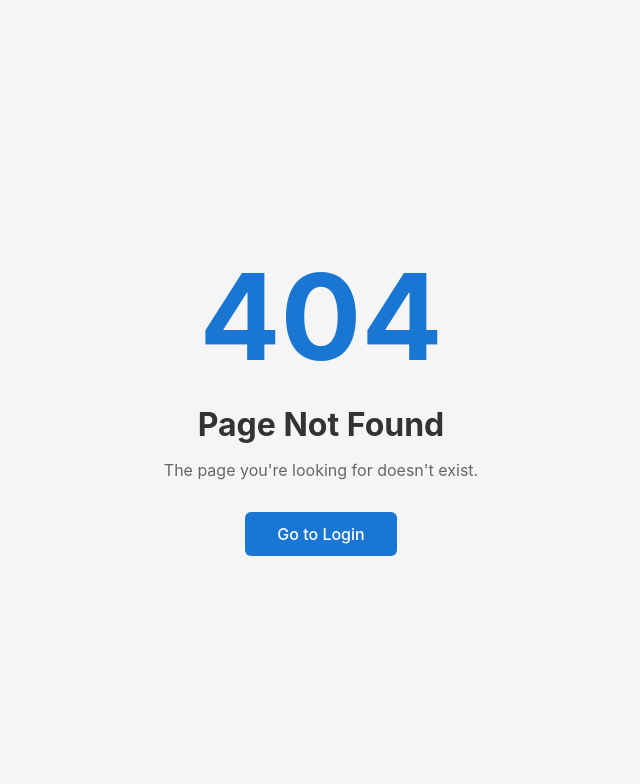
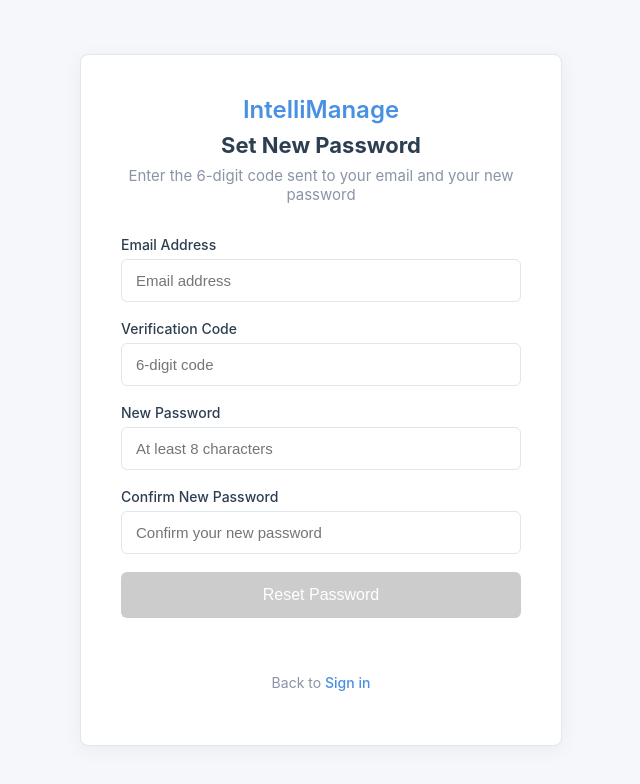
Before and after one commit to Ad2m1109/IntelliManage, an Angular app: page /auth/reset-password in a window 1280 px wide. Before the commit this address led to /404. Shown: the top 784 px of the page, without its empty margins (319-959 px from the left). Built offline with nearby package versions, Linux system fonts and the light colour scheme.

Commit message:
forget password module

```diff
--- a/src/app/app.routes.ts
+++ b/src/app/app.routes.ts
@@ -31,6 +31,7 @@
             { path: 'register', component: RegisterComponent },
             { path: 'verify-email', loadComponent: () => import('./components/auth/verification/verification').then(m => m.VerificationComponent) },
             { path: 'forgot-password', component: ForgotPasswordComponent },
+            { path: 'reset-password', loadComponent: () => import('./components/auth/reset-password/reset-password').then(m => m.ResetPasswordComponent) },
             { path: '', redirectTo: 'login', pathMatch: 'full' }
         ]
     },
--- a/src/app/components/auth/forgot-password/forgot-password.html
+++ b/src/app/components/auth/forgot-password/forgot-password.html
@@ -6,12 +6,27 @@
             <p>Enter your email to receive a reset link</p>
         </div>
 
-        <div class="auth-form">
-            <p style="text-align: center; color: #666;">Password reset form coming soon...</p>
+        <form (ngSubmit)="onSubmit()" #forgotForm="ngForm" class="auth-form">
+            <div class="form-group">
+                <label for="email">Email Address</label>
+                <input type="email" id="email" name="email" [(ngModel)]="email" required email #emailModel="ngModel"
+                    placeholder="Enter your email">
+                <div *ngIf="emailModel.invalid && (emailModel.dirty || emailModel.touched)" class="error-message">
+                    Please enter a valid email address.
+                </div>
+            </div>
+
+            <div *ngIf="message" [class.success-message]="!isError" [class.error-message]="isError">
+                {{ message }}
+            </div>
+
+            <button type="submit" class="submit-btn" [disabled]="forgotForm.invalid || isLoading">
+                {{ isLoading ? 'Sending...' : 'Send Reset Code' }}
+            </button>
 
             <div class="auth-footer">
                 <p>Remember your password? <a routerLink="/auth/login">Sign in</a></p>
             </div>
-        </div>
+        </form>
     </div>
 </div>
--- a/src/app/components/auth/forgot-password/forgot-password.ts
+++ b/src/app/components/auth/forgot-password/forgot-password.ts
@@ -1,14 +1,48 @@
 import { Component } from '@angular/core';
 import { CommonModule } from '@angular/common';
-import { RouterModule } from '@angular/router';
+import { RouterModule, Router } from '@angular/router';
+import { FormsModule } from '@angular/forms';
+import { AuthService } from '../../../services/auth.service';
 
 @Component({
   selector: 'app-forgot-password',
   standalone: true,
-  imports: [CommonModule, RouterModule],
+  imports: [CommonModule, RouterModule, FormsModule],
   templateUrl: './forgot-password.html',
   styleUrl: './forgot-password.css',
 })
 export class ForgotPasswordComponent {
+  email: string = '';
+  isLoading: boolean = false;
+  message: string = '';
+  isError: boolean = false;
 
+  constructor(
+    private authService: AuthService,
+    private router: Router
+  ) { }
+
+  onSubmit() {
+    if (!this.email) return;
+
+    this.isLoading = true;
+    this.message = '';
+    this.isError = false;
+
+    this.authService.forgotPassword(this.email).subscribe({
+      next: (response: any) => {
+        this.isLoading = false;
+        this.message = response.message;
+        // Redirect to reset password after a short delay
+        setTimeout(() => {
+          this.router.navigate(['/auth/reset-password'], { queryParams: { email: this.email } });
+        }, 2000);
+      },
+      error: (error: any) => {
+        this.isLoading = false;
+        this.isError = true;
+        this.message = error.error?.message || error.error || 'Failed to send reset code. Please try again.';
+      }
+    });
+  }
 }
--- a/src/app/components/auth/login/login.css
+++ b/src/app/components/auth/login/login.css
@@ -97,6 +97,16 @@
     text-align: center;
 }
 
+.success-message {
+    padding: 12px;
+    background-color: #e6fffa;
+    color: #2c7a7b;
+    border: 1px solid #2c7a7b;
+    border-radius: 6px;
+    font-size: 14px;
+    text-align: center;
+}
+
 .submit-btn {
     padding: 14px;
     background-color: var(--primary-color);
--- /dev/null
+++ b/src/app/components/auth/reset-password/reset-password.css
@@ -0,0 +1 @@
+@import url('../login/login.css');
--- /dev/null
+++ b/src/app/components/auth/reset-password/reset-password.html
@@ -0,0 +1,47 @@
+<div class="auth-container">
+    <div class="auth-card">
+        <div class="auth-header">
+            <h1>IntelliManage</h1>
+            <h2>Set New Password</h2>
+            <p>Enter the 6-digit code sent to your email and your new password</p>
+        </div>
+
+        <form (ngSubmit)="onSubmit()" #resetForm="ngForm" class="auth-form">
+            <div class="form-group">
+                <label for="email">Email Address</label>
+                <input type="email" id="email" name="email" [(ngModel)]="email" required email readonly
+                    placeholder="Email address">
+            </div>
+
+            <div class="form-group">
+                <label for="code">Verification Code</label>
+                <input type="text" id="code" name="code" [(ngModel)]="code" required maxlength="6" minlength="6"
+                    placeholder="6-digit code">
+            </div>
+
+            <div class="form-group">
+                <label for="newPassword">New Password</label>
+                <input type="password" id="newPassword" name="newPassword" [(ngModel)]="newPassword" required
+                    minlength="8" placeholder="At least 8 characters">
+            </div>
+
+            <div class="form-group">
+                <label for="confirmPassword">Confirm New Password</label>
+                <input type="password" id="confirmPassword" name="confirmPassword" [(ngModel)]="confirmPassword"
+                    required placeholder="Confirm your new password">
+            </div>
+
+            <div *ngIf="message" [class.success-message]="!isError" [class.error-message]="isError">
+                {{ message }}
+            </div>
+
+            <button type="submit" class="submit-btn" [disabled]="resetForm.invalid || isLoading">
+                {{ isLoading ? 'Resetting...' : 'Reset Password' }}
+            </button>
+
+            <div class="auth-footer">
+                <p>Back to <a routerLink="/auth/login">Sign in</a></p>
+            </div>
+        </form>
+    </div>
+</div>
--- /dev/null
+++ b/src/app/components/auth/reset-password/reset-password.ts
@@ -0,0 +1,63 @@
+import { Component, OnInit } from '@angular/core';
+import { CommonModule } from '@angular/common';
+import { RouterModule, ActivatedRoute, Router } from '@angular/router';
+import { FormsModule } from '@angular/forms';
+import { AuthService } from '../../../services/auth.service';
+
+@Component({
+    selector: 'app-reset-password',
+    standalone: true,
+    imports: [CommonModule, RouterModule, FormsModule],
+    templateUrl: './reset-password.html',
+    styleUrl: './reset-password.css',
+})
+export class ResetPasswordComponent implements OnInit {
+    email: string = '';
+    code: string = '';
+    newPassword: string = '';
+    confirmPassword: string = '';
+    isLoading: boolean = false;
+    message: string = '';
+    isError: boolean = false;
+
+    constructor(
+        private authService: AuthService,
+        private route: ActivatedRoute,
+        private router: Router
+    ) { }
+
+    ngOnInit() {
+        this.route.queryParams.subscribe(params => {
+            this.email = params['email'] || '';
+        });
+    }
+
+    onSubmit() {
+        if (!this.email || !this.code || !this.newPassword) return;
+
+        if (this.newPassword !== this.confirmPassword) {
+            this.isError = true;
+            this.message = 'Passwords do not match';
+            return;
+        }
+
+        this.isLoading = true;
+        this.message = '';
+        this.isError = false;
+
+        this.authService.resetPassword(this.email, this.code, this.newPassword).subscribe({
+            next: (response: any) => {
+                this.isLoading = false;
+                this.message = response.message;
+                setTimeout(() => {
+                    this.router.navigate(['/auth/login']);
+                }, 2000);
+            },
+            error: (error: any) => {
+                this.isLoading = false;
+                this.isError = true;
+                this.message = error.error?.message || error.error || 'Failed to reset password. Please try again.';
+            }
+        });
+    }
+}
--- a/src/app/components/auth/verification/verification.css
+++ b/src/app/components/auth/verification/verification.css
@@ -26,16 +26,6 @@
     box-shadow: 0 0 0 3px rgba(74, 144, 226, 0.2);
 }
 
-.success-message {
-    padding: 12px;
-    background-color: #e6fffa;
-    color: #2c7a7b;
-    border: 1px solid #2c7a7b;
-    border-radius: 6px;
-    font-size: 14px;
-    text-align: center;
-    margin-bottom: 18px;
-}
 
 .resend-section {
     text-align: center;
--- a/src/app/components/auth/verification/verification.html
+++ b/src/app/components/auth/verification/verification.html
@@ -6,7 +6,7 @@
             <p>We've sent a 6-digit code to <strong>{{ email }}</strong></p>
         </div>
 
-        <div class="verification-form">
+        <div class="auth-form">
             <div class="code-inputs">
                 @for (digit of code; track $index) {
                 <input #codeInput type="text" maxlength="1" [(ngModel)]="code[$index]" (input)="onInput($event, $index)"
--- a/src/app/services/auth.service.ts
+++ b/src/app/services/auth.service.ts
@@ -138,6 +138,15 @@
     return this.http.post(`${this.apiUrl}/resend-code`, { email });
   }
 
+  // Password reset methods
+  forgotPassword(email: string): Observable<any> {
+    return this.http.post(`${this.apiUrl}/forgot-password`, { email });
+  }
+
+  resetPassword(email: string, code: string, newPassword: string): Observable<any> {
+    return this.http.post(`${this.apiUrl}/reset-password`, { email, code, newPassword });
+  }
+
   // Get current user from server
   me(): Observable<User> {
     return this.http.get<User>(`${this.apiUrl}/me`);
```
